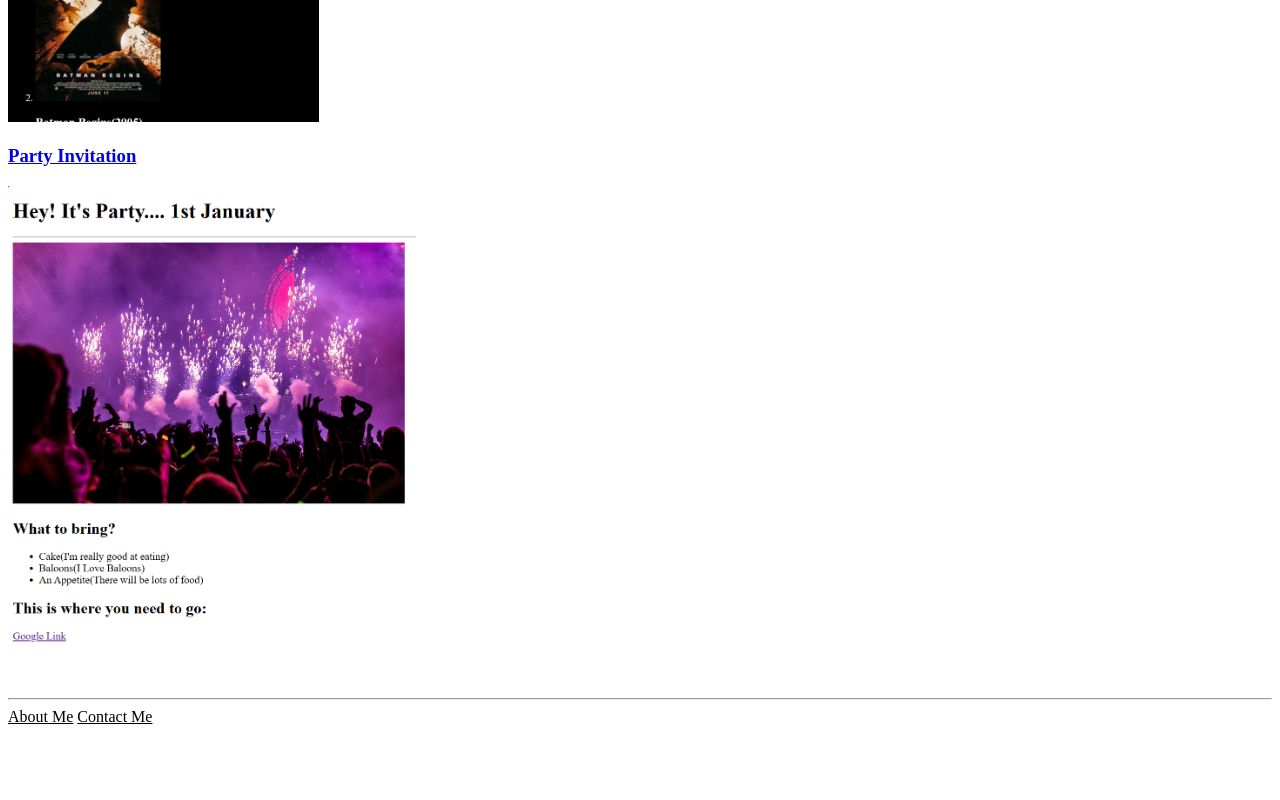
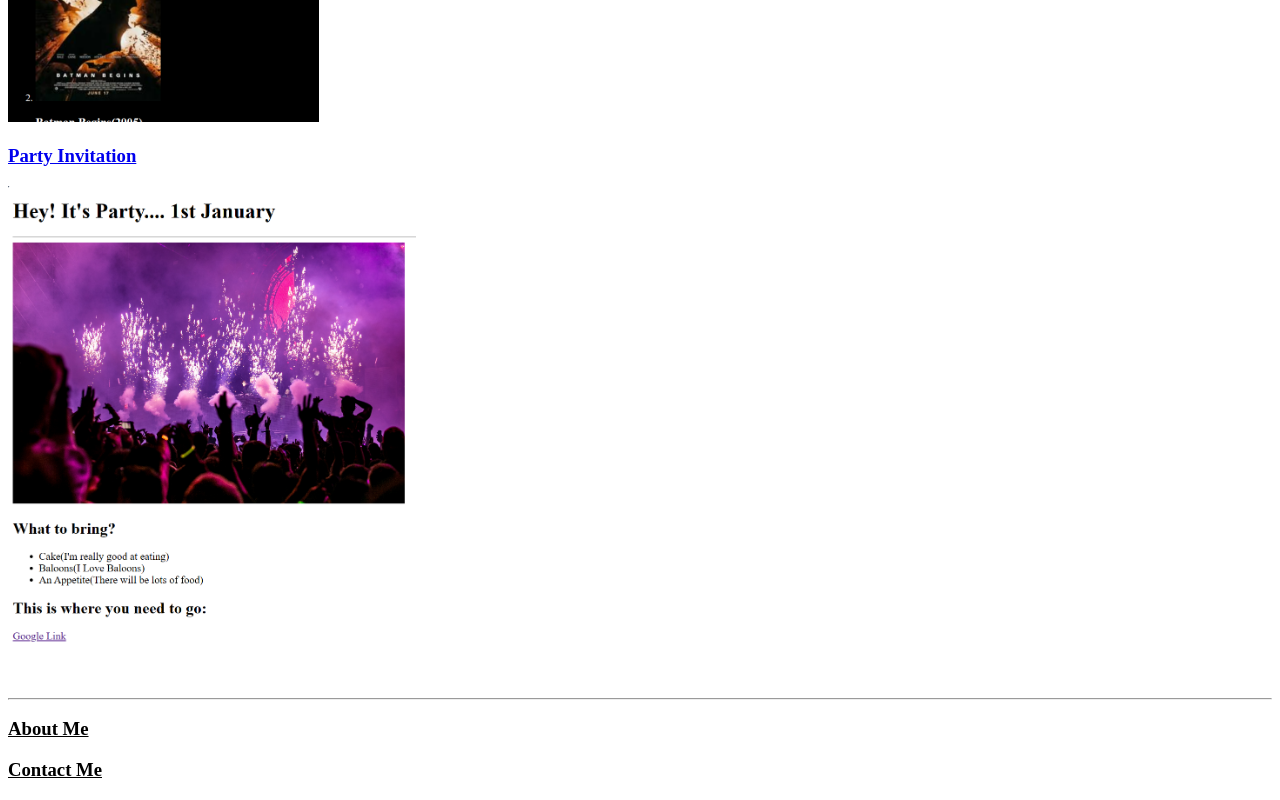
Before and after one commit to ykrmanish/html-portfolio, a plain HTML site: page index.html in a window 1280 px wide. Shown: the part 566-1366 px from the top of the page. Before the commit the page ends 1300 px from the top, so only its background shows below. Drawn offline with Linux system fonts and the light colour scheme.

Commit message:
Update index.html

```diff
--- a/index.html
+++ b/index.html
@@ -28,7 +28,7 @@
 
     <hr />
 
-    <a href="./Assets/About Me.html " style="color:black">About Me</a>
-    <a href="./Assets/Contact me.html" style="color:black">Contact Me</a>
+    <a href="./Assets/About Me.html " style="color:black"><h3>About Me</h3></a>
+    <a href="./Assets/Contact me.html" style="color:black"><h3>Contact Me</h3></a>
   </body>
 </html>
```
